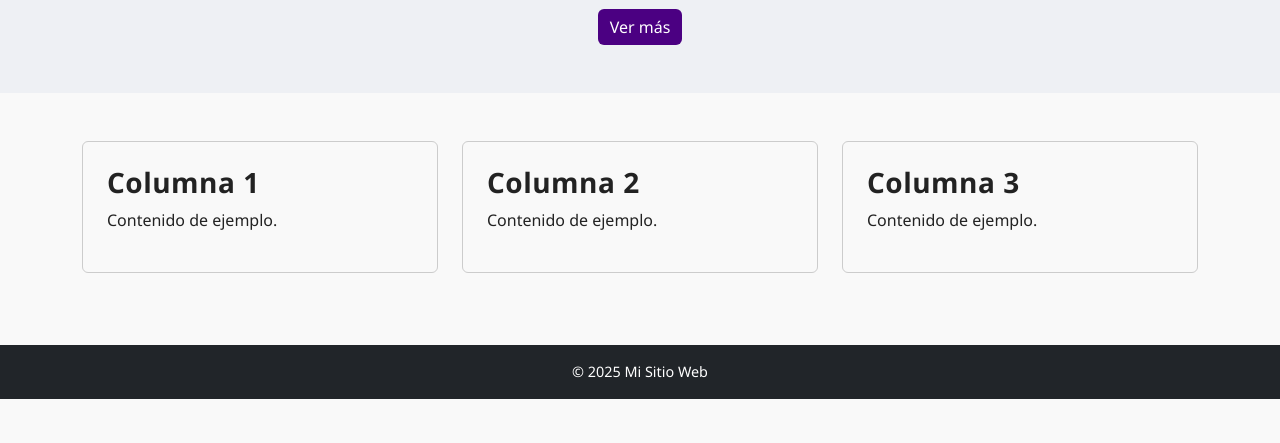
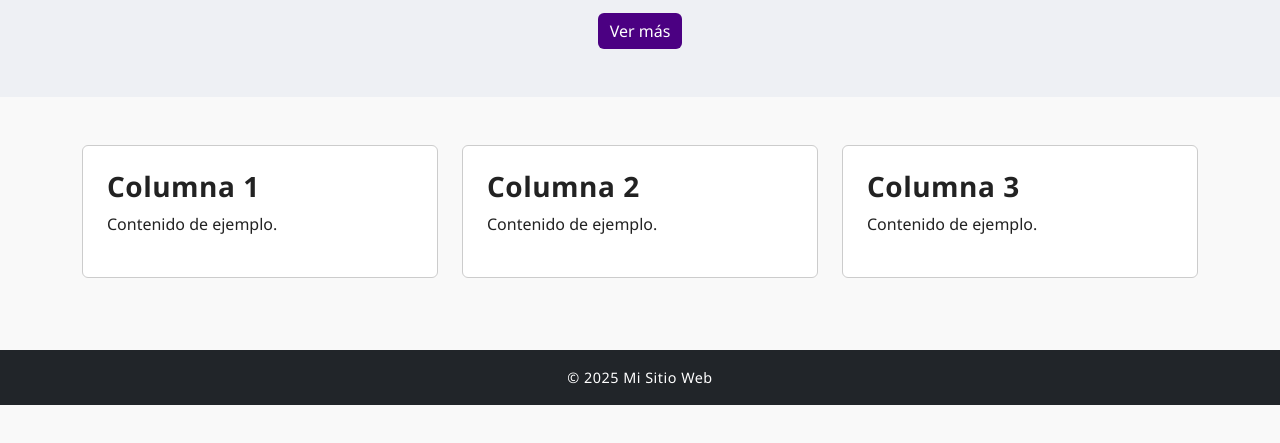
Before and after one commit to 4-ni/mi-sitio-bootstrap, a plain HTML site: page index.html in a window 1280 px wide. Shown: the part 219-662 px from the top of the page. Drawn offline with nearby package versions, Linux system fonts and the light colour scheme.

Commit message:
Mejoras en style.css: reseteo, botones, footer y columnas

```diff
--- a/style.css
+++ b/style.css
@@ -1,51 +1,67 @@
-/* Reset básico */
+/* === RESET BÁSICO === */
 * {
   margin: 0;
   padding: 0;
   box-sizing: border-box;
 }
 
-/* Evitar scroll horizontal */
 body {
   overflow-x: hidden;
   font-family: 'Segoe UI', sans-serif;
+  line-height: 1.6;
   background-color: #f9f9f9;
   color: #222;
 }
 
-/* Hero section */
+/* === HERO SECTION === */
 section.bg-light {
   background-color: #eef0f4 !important;
 }
 
-/* Botón principal */
+/* === BOTONES === */
 .btn-primary {
   background-color: #4b0082;
   border: none;
+  transition: background-color 0.3s ease;
 }
 
 .btn-primary:hover {
   background-color: #36005e;
 }
 
-/* Títulos */
+/* === TÍTULOS === */
 h1, h2, h3 {
   font-weight: 700;
   letter-spacing: 0.5px;
 }
 
-/* Footer */
+/* === FOOTER === */
 footer {
   font-size: 0.9rem;
   background-color: #222 !important;
+  letter-spacing: 0.5px;
 }
 
-/* Nav */
+/* === NAVEGACIÓN === */
 .nav-link:hover {
   text-decoration: underline;
 }
 
-/* Columnas */
+/* === COLUMNAS / CARDS === */
 .border {
   border-color: #ccc !important;
 }
+
+.border.rounded {
+  background-color: #ffffff;
+  transition: box-shadow 0.3s ease;
+}
+
+.border.rounded:hover {
+  box-shadow: 0 4px 8px rgba(0,0,0,0.1);
+}
+
+/* === UTILIDADES PERSONALIZADAS === */
+.text-uppercase {
+  text-transform: uppercase;
+}
```
Also changed, not shown: index.html (+1 -1 lines).
